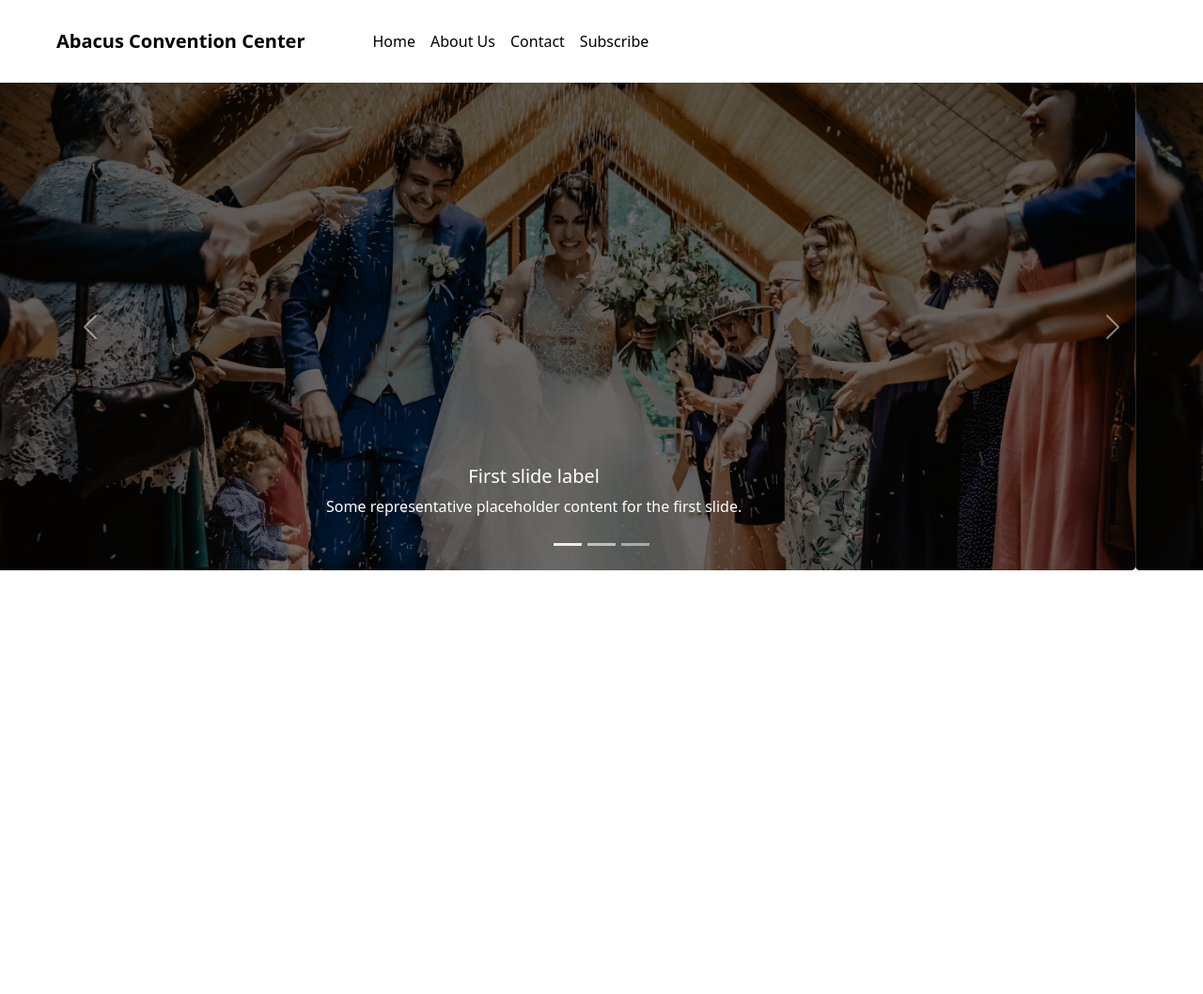
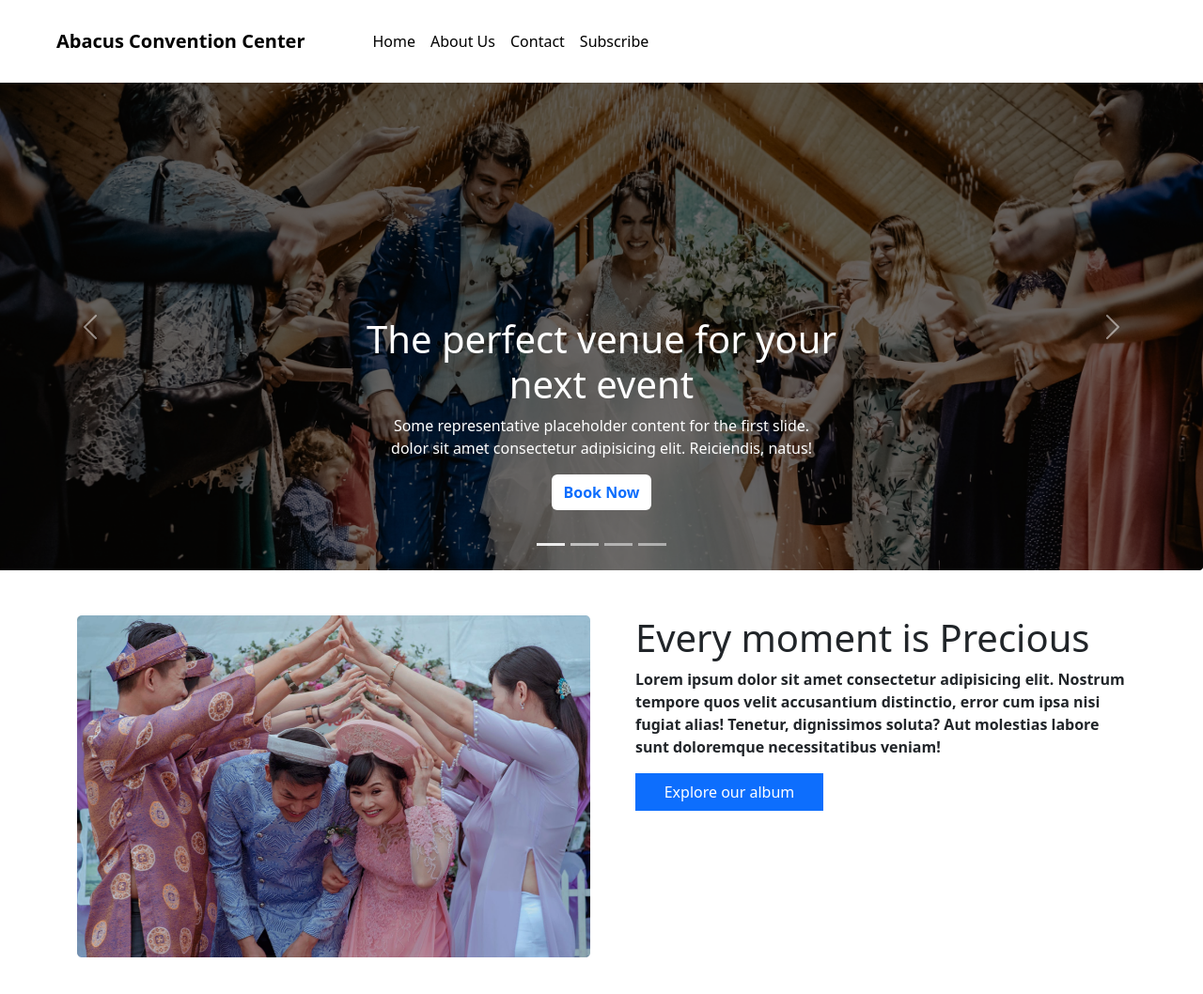
Before and after one commit to mdnazimmia/convention_center, a plain HTML site: page index.html in a window 1280 px wide. Shown: the whole page at 94% size. Before the commit the page ends 800 px from the top, so only its background shows below. Drawn offline with nearby package versions, Linux system fonts and the light colour scheme.

Commit message:
momen in main section added

```diff
--- a/index.html
+++ b/index.html
@@ -51,29 +51,55 @@
                         aria-label="Slide 2"></button>
                     <button type="button" data-bs-target="#carouselExampleCaptions" data-bs-slide-to="2"
                         aria-label="Slide 3"></button>
+                    <button type="button" data-bs-target="#carouselExampleCaptions" data-bs-slide-to="3"
+                        aria-label="Slide "></button>
                 </div>
                 <div class="carousel-inner">
                     <div class="carousel-item active">
                         <img src="images/banner.png" class="d-block w-100" alt="...">
                         <div class="carousel-caption d-none d-md-block">
-                            <h5>First slide label</h5>
-                            <p>Some representative placeholder content for the first slide.</p>
+                            <h1 class="text-bold">The perfect venue for your <br> next event</h1>
+                            <p>Some representative placeholder content for the first slide. <br>
+                                dolor sit
+                                amet
+                                consectetur adipisicing elit. Reiciendis, natus! </p>
+                            <button type="button" class="btn bg-white fw-bold text-primary mb-4">Book Now</button>
                         </div>
                     </div>
-                    <div class="carousel-item">
+                    <div class="carousel-item active">
                         <img src="images/banner.png" class="d-block w-100" alt="...">
                         <div class="carousel-caption d-none d-md-block">
-                            <h5>Second slide label</h5>
-                            <p>Some representative placeholder content for the second slide.</p>
+                            <h1 class="text-bold">The perfect venue for your <br> next event</h1>
+                            <p>Some representative placeholder content for the first slide. <br>
+                                dolor sit
+                                amet
+                                consectetur adipisicing elit. Reiciendis, natus! </p>
+                            <button type="button" class="btn bg-white fw-bold text-primary mb-4">Book Now</button>
                         </div>
                     </div>
-                    <div class="carousel-item">
+                    <div class="carousel-item active">
                         <img src="images/banner.png" class="d-block w-100" alt="...">
                         <div class="carousel-caption d-none d-md-block">
-                            <h5>Third slide label</h5>
-                            <p>Some representative placeholder content for the third slide.</p>
+                            <h1 class="text-bold">The perfect venue for your <br> next event</h1>
+                            <p>Some representative placeholder content for the first slide. <br>
+                                dolor sit
+                                amet
+                                consectetur adipisicing elit. Reiciendis, natus! </p>
+                            <button type="button" class="btn bg-white fw-bold text-primary mb-4">Book Now</button>
                         </div>
                     </div>
+                    <div class="carousel-item active">
+                        <img src="images/banner.png" class="d-block w-100" alt="...">
+                        <div class="carousel-caption d-none d-md-block">
+                            <h1 class="text-bold">The perfect venue for your <br> next event</h1>
+                            <p>Some representative placeholder content for the first slide. <br>
+                                dolor sit
+                                amet
+                                consectetur adipisicing elit. Reiciendis, natus! </p>
+                            <button type="button" class="btn bg-white fw-bold text-primary mb-4">Book Now</button>
+                        </div>
+                    </div>
+
                 </div>
                 <button class="carousel-control-prev" type="button" data-bs-target="#carouselExampleCaptions"
                     data-bs-slide="prev">
@@ -89,7 +115,25 @@
         </section>
         <!-- slider end -->
     </header>
+    <main>
+        <!-- Moment section start -->
+        <section class="container d-flex my-5">
+            <div class="me-5">
+                <img src="images/wedding.png" alt="">
+            </div>
+            <div class="fw-bold">
+                <h1 class="font">Every moment is Precious</h1>
+                <p>Lorem ipsum dolor sit amet consectetur adipisicing elit. Nostrum tempore quos velit accusantium
+                    distinctio, error cum ipsa nisi fugiat alias! Tenetur, dignissimos soluta? Aut molestias labore
+                    sunt
+                    doloremque necessitatibus veniam!</p>
+                <button style="width:200px;" class="bg-primary text-white p-2 border-0">Explore our
+                    album</button>
+            </div>
 
+        </section>
+        <!-- Moment section end -->
+    </main>
 
     <script src="https://cdn.jsdelivr.net/npm/bootstrap@5.3.0-alpha1/dist/js/bootstrap.bundle.min.js"
         integrity="sha384-w76AqPfDkMBDXo30jS1Sgez6pr3x5MlQ1ZAGC+nuZB+EYdgRZgiwxhTBTkF7CXvN"
```
